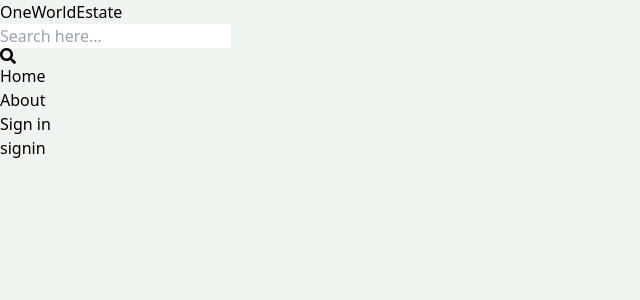
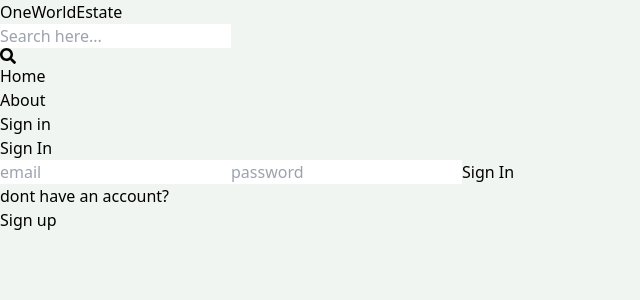
Before and after one commit to jayDevariya2027/one-world, a React (Vite) app in the folder client/: page /sign-in in a window 1280 px wide. Shown: the top 300 px of the page, without its empty margins (0-640 px from the left). Built offline with nearby package versions, Linux system fonts and the light colour scheme.

Commit message:
completed signin functionality

```diff
--- a/client/src/pages/Signin.jsx
+++ b/client/src/pages/Signin.jsx
@@ -1,9 +1,74 @@
-import React from 'react'
+import { useState } from "react";
+import { Link, useNavigate } from "react-router-dom";
+export default function SignIn() {
+  const [formData, setFormData] = useState({});
+  const [error, setError] = useState(null);
+  const [loading, setLoading] = useState(false);
+  const navigate = useNavigate();
+  const handleChange = (e) => {
+    setFormData({ ...formData, [e.target.id]: e.target.value });
+  };
 
-export default function Signin() {
+  const handleSubmit = async (e) => {
+    e.preventDefault();
+    setLoading(true);
+    try {
+      const res = await fetch("/api/auth/signin", {
+        method: "POST",
+        headers: {
+          "Content-Type": "application/json",
+        },
+        body: JSON.stringify(formData),
+      });
+      const data = await res.json();
+      if (data.success === false) {
+        setLoading(false);
+        setError(data.message);
+        return;
+      }
+      setLoading(false);
+      console.log(data);
+      setError(null);
+      navigate("/");
+    } catch (error) {
+      setLoading(false);
+      setError(error.message);
+    }
+  };
   return (
-    <div>
-      <h1>signin</h1>
+    <div className="p-3 max-w-lg mx-auto">
+      <h1 className="text-3xl text-center font-bold my-7">Sign In</h1>
+      <form onSubmit={handleSubmit} className="flex flex-col gap-4">
+        <input
+          type="email"
+          placeholder="email"
+          className="border p-3 rounded-lg"
+          id="email"
+          onChange={handleChange}
+        />
+        <input
+          type="password"
+          placeholder="password"
+          className="border p-3 rounded-lg"
+          id="password"
+          onChange={handleChange}
+        />
+        <button
+          disabled={loading}
+          className="bg-slate-700 text-white p-3 rounded-lg
+        uppercase hover:opacity-95 disabled:opacity-80"
+        >
+          {loading ? "Loading..." : "Sign In"}
+        </button>
+      </form>
+
+      <div className="flex gap-2 mt-5">
+        <p>dont have an account?</p>
+        <Link to="/sign-up">
+          <span className="text-blue-700">Sign up</span>
+        </Link>
+      </div>
+      {error && <p className="text-red-500 mt-5">{error}</p>}
     </div>
-  )
+  );
 }
--- a/client/src/pages/Signup.jsx
+++ b/client/src/pages/Signup.jsx
@@ -1,6 +1,6 @@
 import { useState } from "react";
 import { Link, useNavigate } from "react-router-dom";
-export default function Signup() {
+export default function SignUp() {
   const [formData, setFormData] = useState({});
   const [error, setError] = useState(null);
   const [loading, setLoading] = useState(false);
```
